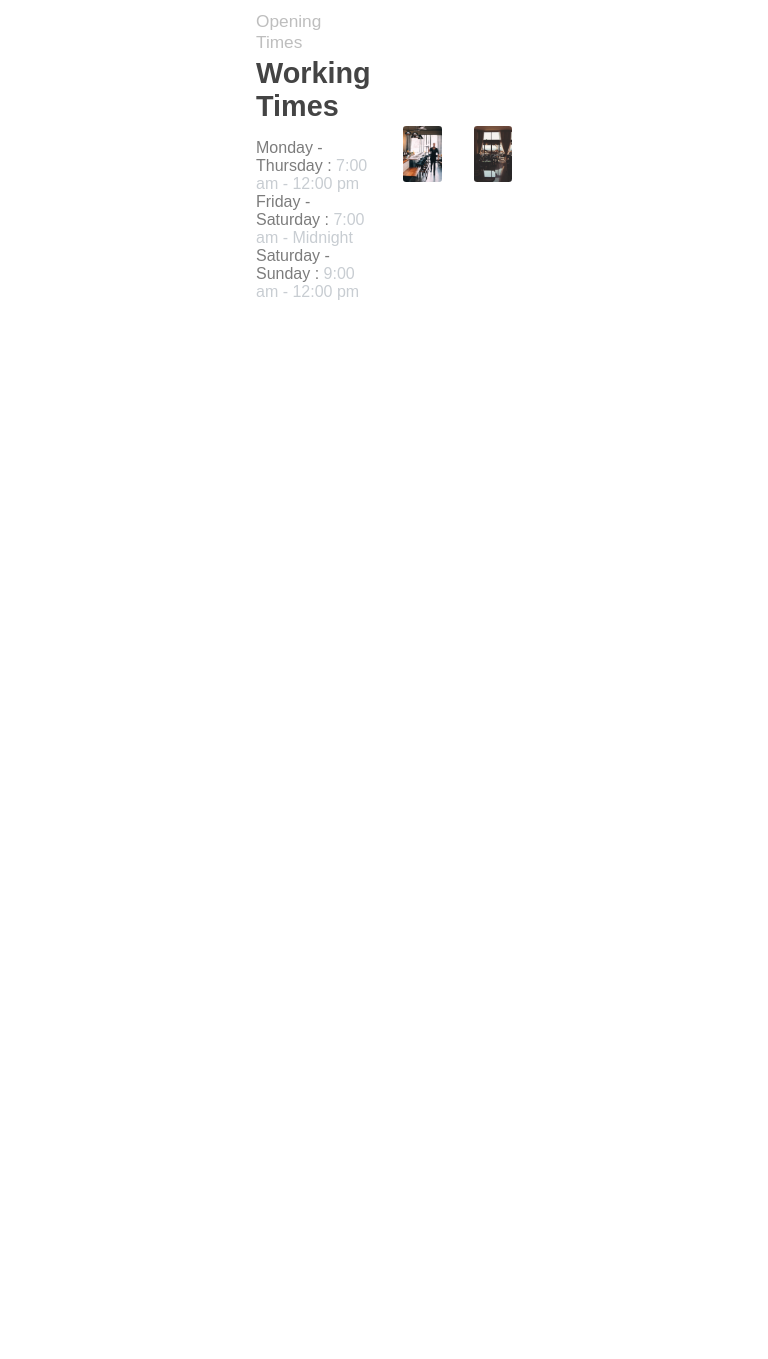
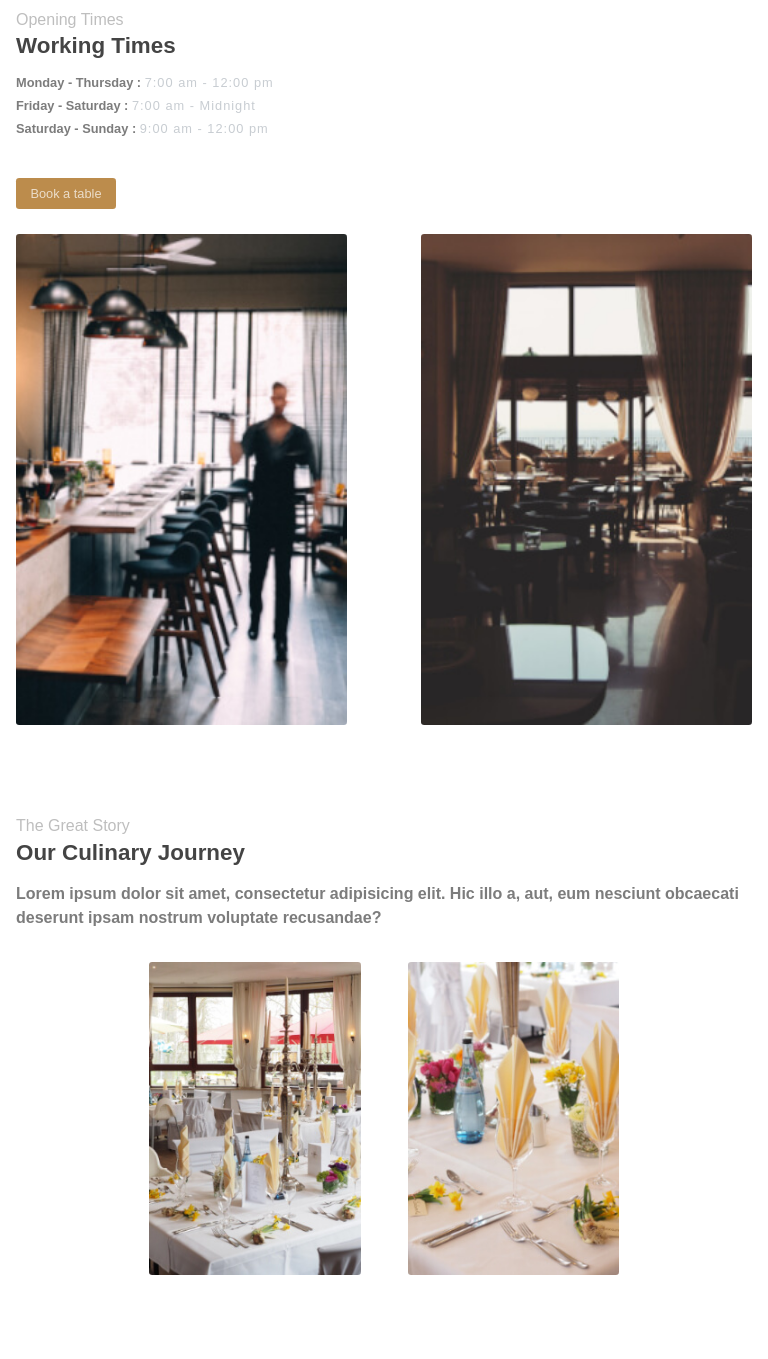
Before and after one commit to Marazi26/bakery, a plain HTML site: page index.html in a window 768 px wide. Shown: the part 1040-2399 px from the top of the page. Before the commit the page ends 1429 px from the top, so only its background shows below. Drawn offline with nearby package versions, Linux system fonts and the light colour scheme.

Commit message:
Ready about section

```diff
--- a/index.html
+++ b/index.html
@@ -57,8 +57,8 @@
     </header>
 
     <main>
-        <section class="working-times-section">
-            <div class="working-times-info">
+        <section class="about-section">
+            <div class="about-info">
                 <h3>Opening Times</h3>
                 <h2>Working Times</h2>
                 <ul>
@@ -66,14 +66,33 @@
                     <li><span>Friday - Saturday : </span> 7:00 am - Midnight</li>
                     <li><span>Saturday - Sunday : </span> 9:00 am - 12:00 pm</li>
                 </ul>
+                <a href="">Book a table</a>
             </div>
 
-            <div class="working-times-img-div">
-                <img src="./assets/images/working-times/about-1.jpg" alt="">
+            <div class="about-img-div">
+                <img src="./assets/images/about/about-1.jpg" alt="">
             </div>
 
-            <div class="working-times-img-div">
-                <img src="./assets/images/working-times/about-2.jpg" alt="assistent img">
+            <div class="about-img-div">
+                <img src="./assets/images/about/about-2.jpg" alt="assistent img">
+            </div>
+        </section>
+
+        <section class="about-section about-section2">
+            <div class="about-section2-div">
+                <div class="about-img-div">
+                    <img src="./assets/images/about/about-3.jpg" alt="">
+                </div>
+
+                <div class="about-img-div">
+                    <img src="./assets/images/about/about-4.jpg" alt="assistent img">
+                </div>
+            </div>
+
+            <div class="about-info">
+                <h3>The Great Story</h3>
+                <h2>Our Culinary Journey</h2>
+                <p>Lorem ipsum dolor sit amet, consectetur adipisicing elit. Hic illo a, aut, eum nesciunt obcaecati deserunt ipsam nostrum voluptate recusandae?</p>
             </div>
         </section>
     </main>
--- a/style.css
+++ b/style.css
@@ -169,9 +169,10 @@ nav {
         padding: 0 .5rem;
     }
 
-    .top-nav{
+    .top-nav {
         padding: 0 1rem;
     }
+
     /*** Top Nav **************************/
     .top-nav {
         border-bottom: 1px solid #2c3237;
@@ -311,8 +312,8 @@ header {
 
 }
 
-/*** WORKING-TIMES **********************************************************************************************/
-.working-times-section{
+/*** ABOUT **********************************************************************************************/
+.about-section {
     display: flex;
     justify-content: space-between;
     align-items: center;
@@ -320,37 +321,118 @@ header {
     /* background-color: #212529; */
     gap: 2rem;
 }
-.working-times-img-div{
-    width: 20%;
+
+.about-img-div {
+    width: 25%;
     border-radius: .2rem;
 }
-.working-times-img-div img{
+
+.about-img-div img {
     border-radius: .2rem;
 }
-.working-times-info{
-    width: 60%;
+
+.about-info {
+    width: 50%;
 }
 
-.working-times-info h3{
+.about-info h3 {
     font-family: "Fira Sans", sans-serif;
     color: #bebebe;
-    font-size: 1.08rem;
+    font-size: 1.06rem;
     font-weight: 400;
     padding-bottom: .3rem;
 }
 
-.working-times-info h2{
+.about-info h2 {
     font-family: "Fira Sans", sans-serif;
     color: #444444;
-    font-size: 1.8rem;
+    font-size: 2.06rem;
     padding-bottom: 1rem;
 }
 
-.working-times-info ul li {
+.about-info ul li {
     font-family: "Fira Sans", sans-serif;
     color: #c8cdd2;
     font-size: 1rem;
+    padding-bottom: .5rem;
+    letter-spacing: 1px;
 }
-.working-times-info ul li span {
+
+.about-info p{
+    font-family: "Fira Sans", sans-serif;
+    font-size: 1rem;
     color: #7c7c7c;
+    font-weight: 550;
 }
+.about-info ul li span {
+    color: #7c7c7c;
+    font-weight: bold;
+    letter-spacing: 0;
+}
+
+.about-info ul {
+    padding-bottom: 2.5rem;
+}
+.about-info a {
+    font-family: "Fira Sans", sans-serif;
+    background-color: #bc8c4c;
+    font-size: .9rem;
+    color: #ffffffb3;
+    padding: .5rem .9rem;
+    border-radius: .2rem;
+}
+
+/*** ABOUT TABLET **********************************************************************************************/
+@media screen and (min-width:768px) and (max-width:1024px) {
+    .about-section {
+        display: flex;
+        justify-content: space-between;
+        align-items: center;
+        padding: 5.5rem 3rem;
+        /* background-color: #212529; */
+        gap: 2rem;
+    }
+}
+
+/*** ABOUT MOBILE **********************************************************************************************/
+@media screen and (min-width:320px) and (max-width:768px) {
+    .about-section {
+        flex-wrap: wrap;
+        padding: 5.5rem 1rem 0 1rem;
+        gap: 2rem;
+    }
+
+    .about-section2{
+        flex-direction: column-reverse;
+        padding-bottom: 5rem;
+    }
+    .about-section2-div{
+        display: flex;
+        justify-content: space-between;
+    }
+    .about-info{
+        width: 100%;
+    }
+
+    .about-img-div {
+        width: 45%;
+    }
+
+    .about-info h3{
+        font-size: 1rem;
+        font-size: bold;
+    }
+
+    .about-info p{
+        line-height:1.5rem;
+        font-size: 1rem;
+    }
+    .about-info ul li,
+    .about-info a{
+        font-size: 0.8rem;
+    }
+    .about-info h2{
+        font-size: 1.4rem;
+    }
+
+}
```
Also changed, not shown: assets/images/about/about-1.jpg (renamed from assets/images/working-times/about-1.jpg), assets/images/about/about-2.jpg (renamed from assets/images/working-times/about-2.jpg), assets/images/about/about-3.jpg (added), assets/images/about/about-4.jpg (added).
